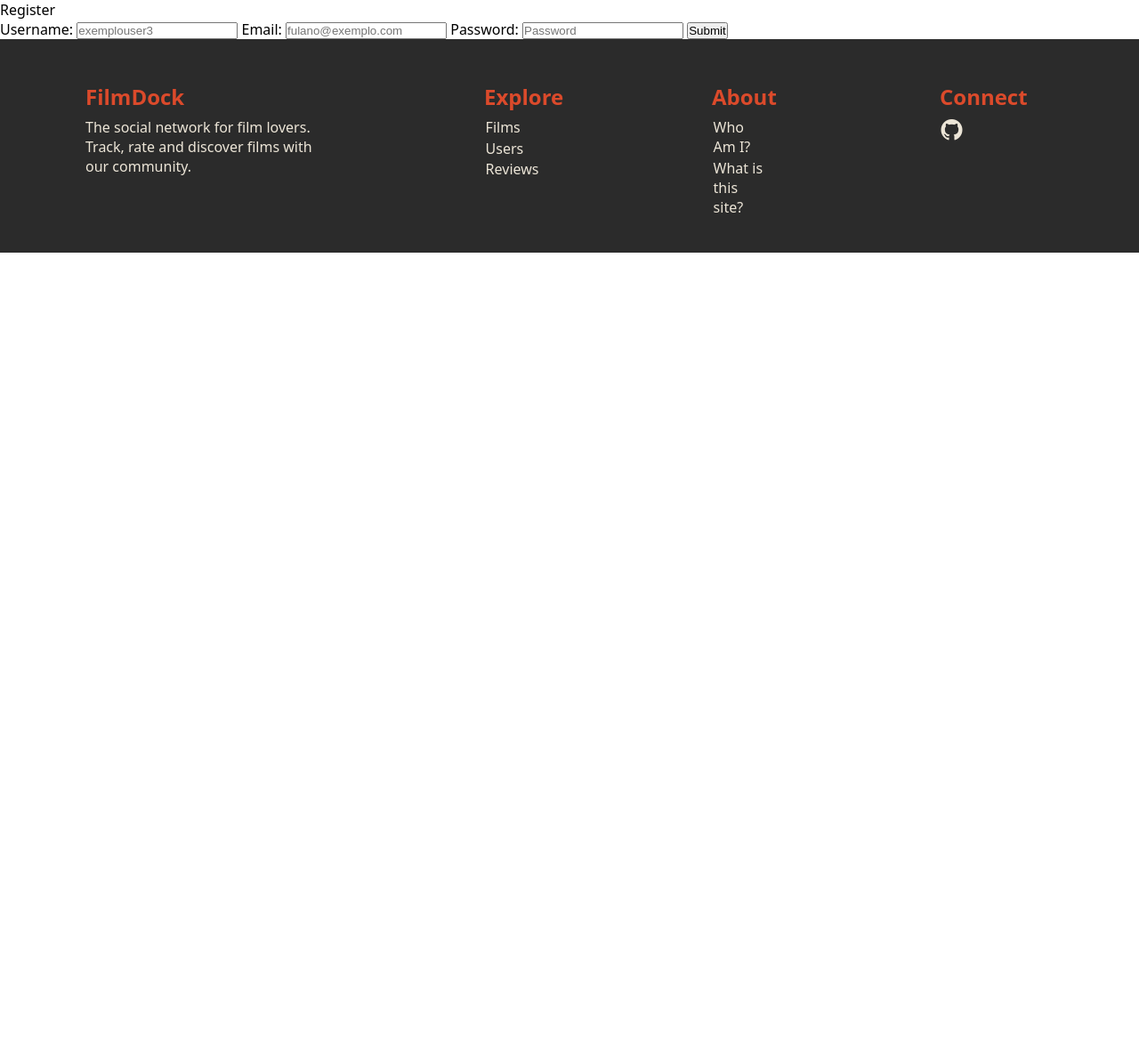
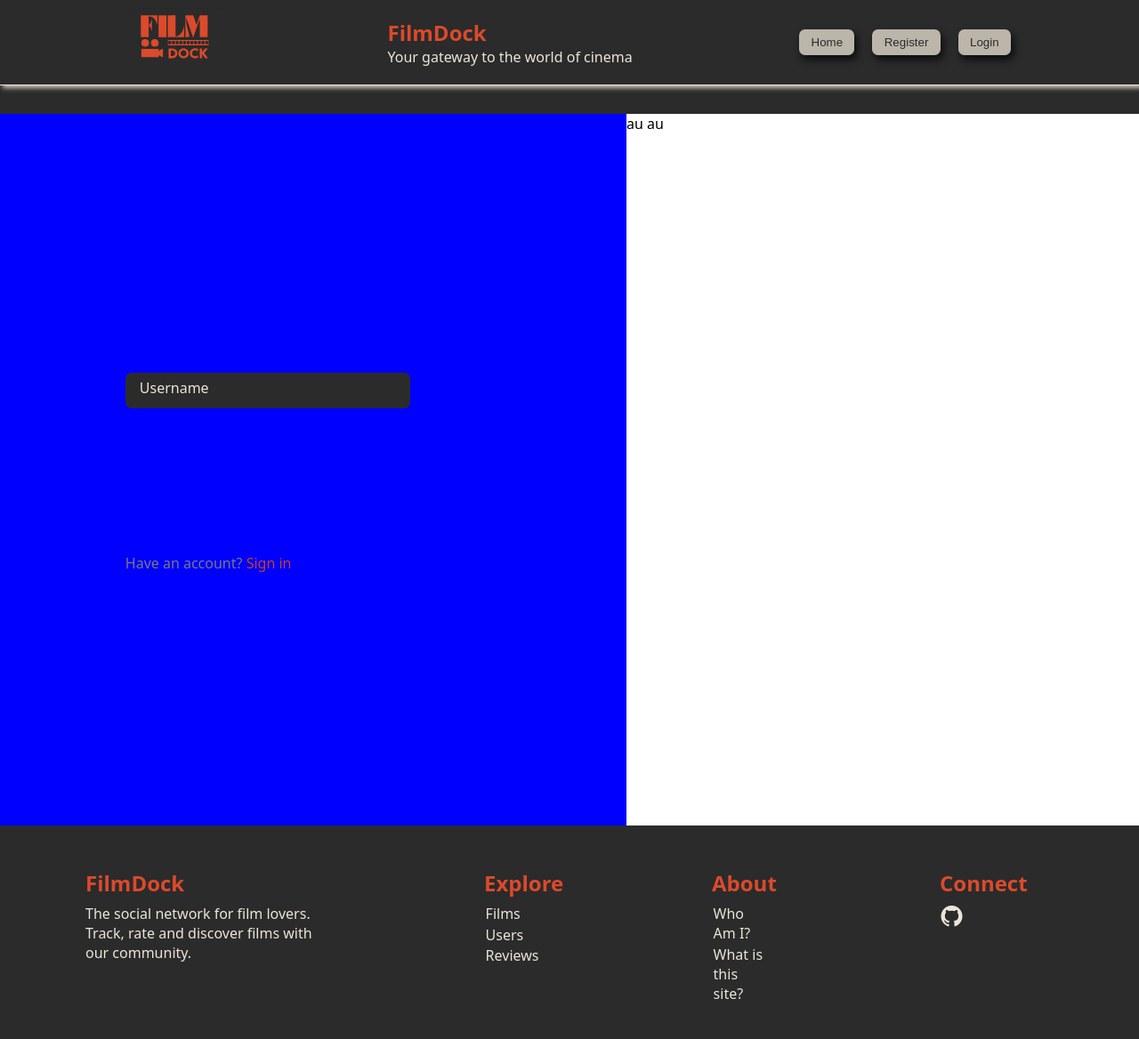
Before and after one commit to livialop/filmdock, a Flask app: page /register in a window 1280 px wide. Shown: the whole page at 89% size. Before the commit the page ends 284 px from the top, so only its background shows below. Run offline with Flask 3, Linux system fonts and the light colour scheme.

Commit message:
css rota de cadastro, ainda falta terminar

```diff
--- a/src/static/style/header.css
+++ b/src/static/style/header.css
@@ -33,11 +33,11 @@ header {
         }
 
         button {
-            background-color: #c44225;
+            background-color: #bbb5aa;
+            color: #2B2B2B;
             border: none;
             border-radius: 0.5em;
-            padding: 0.8em 1em;
-            color:#ece5d7;
+            padding: 0.5em 1em;
             font-weight: 500;
             cursor: pointer;
             transition: background-color 0.1s ease;
@@ -46,7 +46,7 @@ header {
             box-shadow: 3px 5px 10px 0px rgba(0, 0, 0, 0.75);
 
             &:hover {
-                background-color: #ece5d7;
+                background-color: #c44225;
                 color: #2B2B2B;
             }
 
--- a/src/static/style/main.css
+++ b/src/static/style/main.css
@@ -6,4 +6,5 @@
 
 body {
     font-family: system-ui, -apple-system, BlinkMacSystemFont, 'Segoe UI', Roboto, Oxygen, Ubuntu, Cantarell, 'Open Sans', 'Helvetica Neue', sans-serif;
+    background-color: #2B2B2B;
 }
--- a/src/static/style/register.css
+++ b/src/static/style/register.css
@@ -0,0 +1,104 @@
+.card-form {
+    background-color: blue;
+    width: 55%;
+    height: 100vh;
+    display: flex;
+    justify-content: center;
+    align-items: center;
+
+    .form {
+        height: 50%;
+        width: 60%;
+        display: flex;
+        flex-direction: column;
+        justify-content: space-around;
+
+        form {
+            display: flex;
+            flex-direction: column;
+            position: relative;
+            width: 90%;
+            max-width: 20em;
+            height: 2.5em;
+
+            input {
+                position: absolute;
+                height: 100%;
+                width: 100%;
+                background: #2B2B2B;
+                padding-left: 1em;
+                margin: 0.5em 0px 1em 0px;
+                border-radius: 0.5em;
+                border: 2px solid #2B2B2B;
+                transition: border-color 0.3s ease-in-out;
+                outline: none;
+            }
+
+            label {
+              position: absolute;
+              background: #2B2B2B;
+              color:#ece5d7;
+              left: 1em;
+              top: 0.75em;
+              cursor: text;
+              transition: top 350ms ease-in, font-size 350ms ease-in;;
+            }
+
+            input:hover {
+              border: 2px solid #c44225;
+            }
+
+            input:focus {
+                border: 2px solid #ccc;
+            }
+
+            input[type="text"]:focus ~ label, input:not(:placeholder-shown)input:not(:focus) ~ label {
+              top: 0.5em;
+              font-size: 0.75rem;
+              padding: 0 0.125em;
+            }
+
+            button {
+                margin: 1em 0px 0px 0px;
+                background-color: #ece5d7;
+                height: 3.5em;
+                color: #2B2B2B;
+                border: none;
+                border-radius: 0.5em;
+                padding: 0.5em 1em;
+                font-weight: 500;
+                cursor: pointer;
+                transition: background-color 0.1s ease;
+                -webkit-box-shadow: 3px 5px 10px 0px rgba(0, 0, 0, 0.75);
+                -moz-box-shadow: 3px 5px 10px 0px rgba(0, 0, 0, 0.75);
+                box-shadow: 3px 5px 10px 0px rgba(0, 0, 0, 0.75);
+
+                /* &:hover {
+                    background-color: #c44225;
+                    color: #2B2B2B; */
+                /* } */
+            }
+        }
+
+        p {
+            color: #797979;
+            a {
+                text-decoration: none;
+                color:#c44225;
+            }
+        }
+
+    }
+
+}
+
+.card-image {
+    background-color: white;
+    width: 45%;
+    height: 100vh;
+}
+
+.card {
+    display: flex;
+
+}
--- a/src/templates/footer.html
+++ b/src/templates/footer.html
@@ -26,8 +26,8 @@
 
         <div class="about">
             <h2>About</h2>
-            <a href="#">Who Am I?</a>
-            <a href="#">What is this site?</a>
+            <a href="{{ url_for('index') }}">Who Am I?</a>
+            <a href="{{ url_for('index') }}">What is this site?</a>
         </div>
 
         <div class="connect">
--- a/src/templates/register.html
+++ b/src/templates/register.html
@@ -2,28 +2,46 @@
 
 {% block head %}
     {{ super() }}
-    {% block title %} Register {% endblock title %}
+    <!-- {% block title %} Register {% endblock title %} -->
     <link rel="stylesheet" href="{{ url_for('static', filename='style/register.css') }}">
     <link rel="stylesheet" href="https://cdnjs.cloudflare.com/ajax/libs/font-awesome/4.7.0/css/font-awesome.min.css">
 {% endblock head %}
 
 {% block content %}
 
-    <!-- {% include "flash.html" %} -->
+     {% include "flash.html" %}
+     {% include "header.html" %}
 
-    <form action="{{url_for('register')}}" method="post">
-        <label for="nome">Username:</label>
-        <input type="text" placeholder="exemplouser3" name="username">
+    <div class="card">
 
-        <label for="email">Email:</label>
-        <input type="email" placeholder="fulano@exemplo.com" name="email">
+        <div class="card-form">
 
-        <label for="password">Password:</label>
-        <input type="password" placeholder="Password" name="password">
+            <div class="form">
 
-        <button type="submit">Submit</button>
+                <form action="{{url_for('register')}}" method="post">
+                    <input type="text" id="username" autocomplete="off" placeholder=" " name="username">
+                    <label for="name">Username</label>
 
-    </form>
+                    <!-- <label for="email">Email</label>
+                    <input type="email" placeholder="example@gmail.com" name="email">
+
+                    <label for="password">Password</label>
+                    <input type="password" placeholder="Password" name="password">
+
+                    <button type="submit">Submit</button> -->
+                </form>
+                <p>Have an account? <a href="{{ url_for('login') }}">Sign in</a></p>
+            </div>
+
+        </div>
+
+        <div class="card-image">
+            au au
+        </div>
+
+    </div>
+
+
 
     {% include "footer.html" %}
 
```
Also changed, not shown: src/static/style/index.css (+39 -0 lines), src/templates/index.html (+7 -2 lines).
